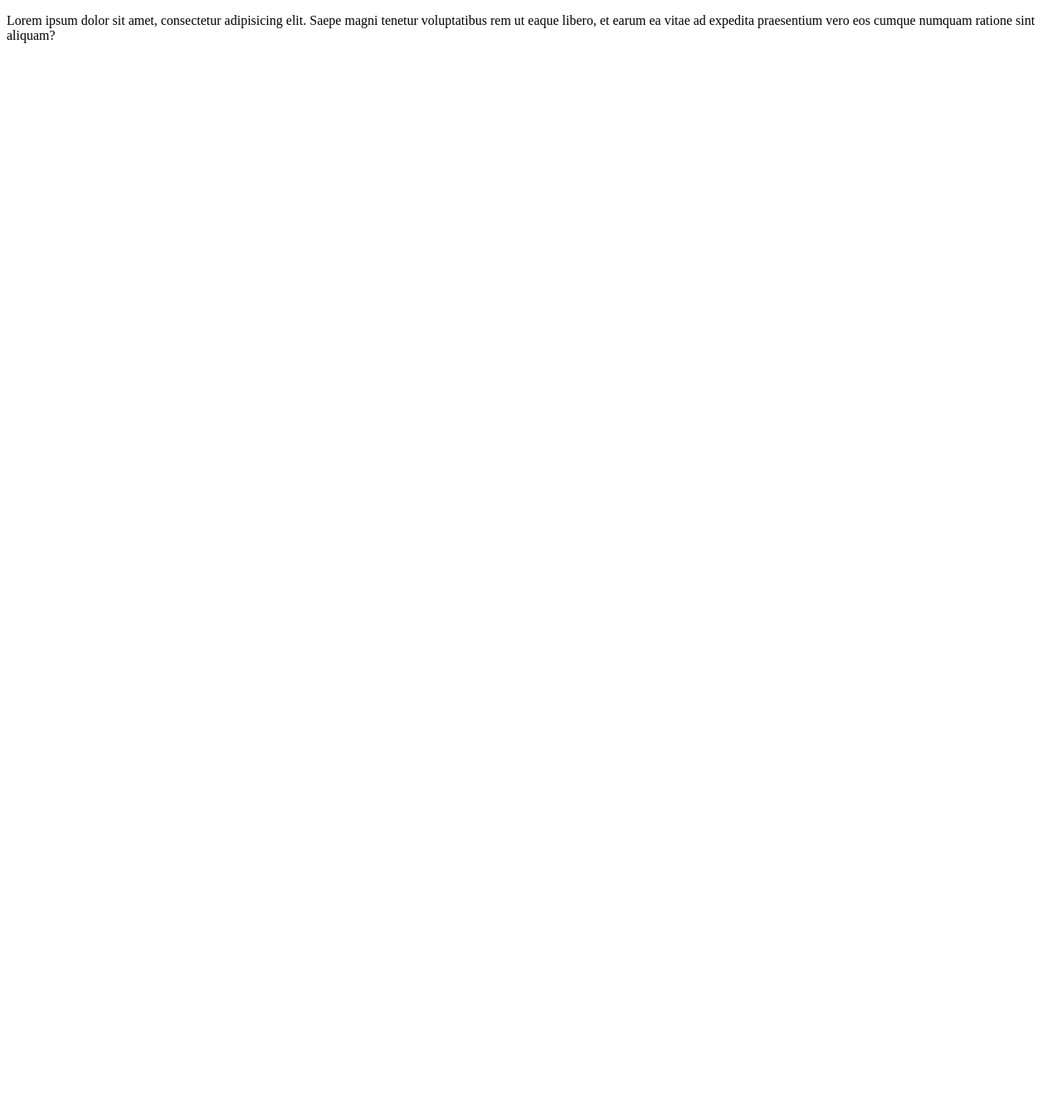
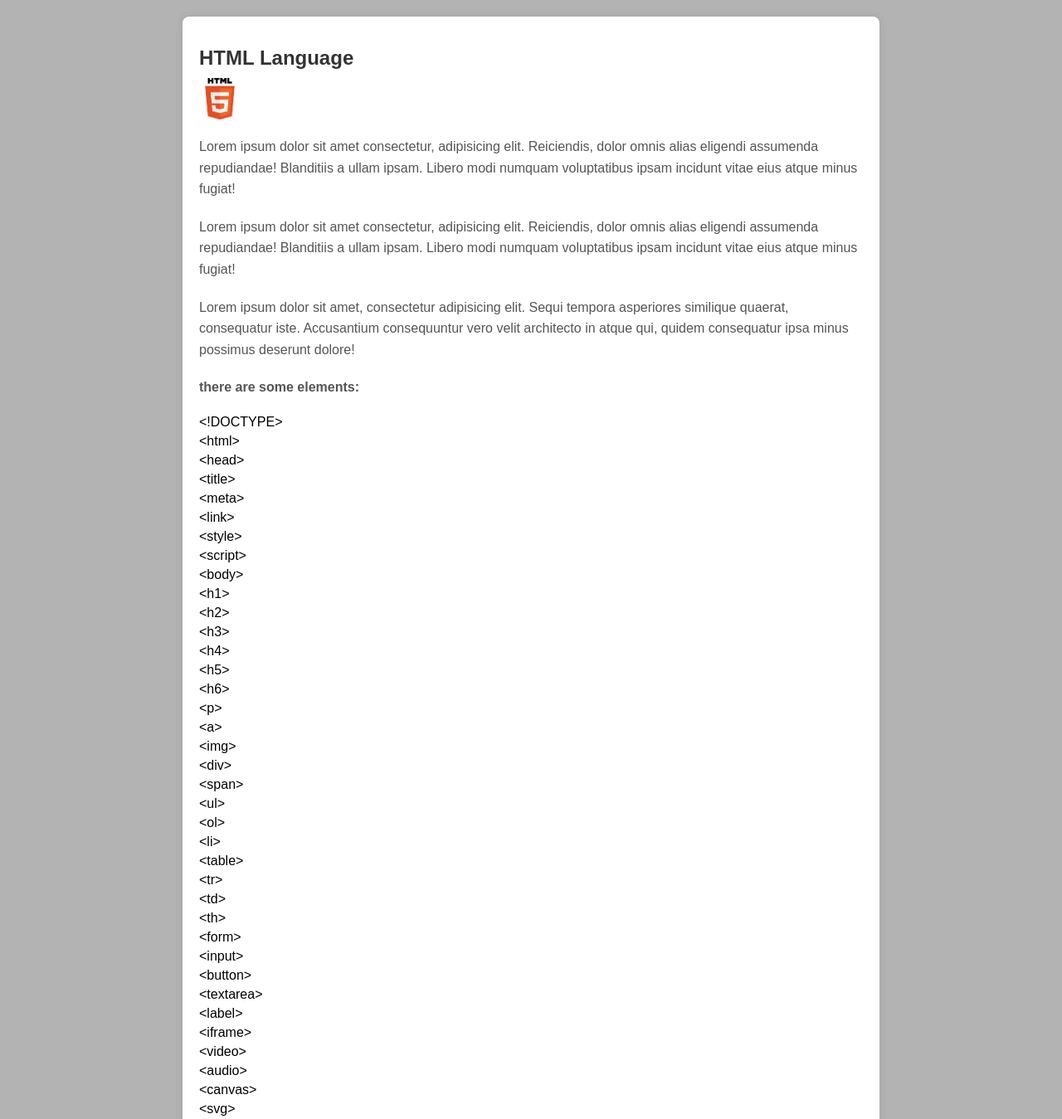
Before and after one commit to NeferUni/web2024, a plain HTML site: page index.html in a window 1280 px wide. Shown: the top 1349 px of the page at 83% size. Before the commit the page ends 800 px from the top, so only its background shows below. Drawn offline with Linux system fonts and the light colour scheme.

Commit message:
primera_pagina

```diff
--- a/css/style.css
+++ b/css/style.css
@@ -1,3 +1,60 @@
-p{
-    background-color: blueviolet;
+
+body {
+    font-family: Arial, sans-serif;
+    background-color: #b3b3b3;
+    margin: 0;
+    padding: 0;
 }
+
+
+.contenido {
+    max-width: 800px;
+    margin: 20px auto;
+    background-color: #fff;
+    padding: 20px;
+    border-radius: 8px;
+    box-shadow: 0 0 10px rgba(0, 0, 0, 0.1);
+}
+
+
+.title {
+    color: #333;
+    font-size: 24px;
+    margin-bottom: 10px;
+}
+
+
+.icon {
+    width: 50px;
+    height: auto;
+    margin-right: 10px;
+}
+
+
+.textos p {
+    color: #555;
+    line-height: 1.6;
+    margin-bottom: 20px;
+}
+
+
+.textos ul {
+    list-style-type: none;
+    padding: 0;
+}
+
+
+.textos ul li {
+    margin-bottom: 5px;
+}
+
+
+.textos a {
+    color: #007bff;
+    text-decoration: none;
+}
+
+
+.textos a:hover {
+    text-decoration: underline;
+}
--- a/index.html
+++ b/index.html
@@ -4,15 +4,87 @@
 <head>
     <meta charset="UTF-8">
     <meta name="viewport" content="width=device-width, initial-scale=1.0">
-    <link rel="css" href="css/style.css">
+    <link rel="stylesheet" href="css/style.css">
     <title>Document</title>
 </head>
 
 <body>
-    <p>
-        Lorem ipsum dolor sit amet, consectetur adipisicing elit. Saepe magni tenetur voluptatibus rem ut eaque libero,
-        et earum ea vitae ad expedita praesentium vero eos cumque numquam ratione sint aliquam?
-    </p>
+
+    <div class="contenido">
+        <h1 class="title">HTML Language</h1>
+        <img class="icon" src="img/html.png" alt="html">
+        <div class="contenedor">
+            <div class="textos">
+                <p>Lorem ipsum dolor sit amet consectetur, adipisicing elit. Reiciendis, dolor omnis alias eligendi
+                    assumenda
+                    repudiandae! Blanditiis a ullam ipsam. Libero modi numquam voluptatibus ipsam incidunt vitae eius
+                    atque
+                    minus
+                    fugiat!</p>
+            </div>
+            <div class="textos">
+                <p>Lorem ipsum dolor sit amet consectetur, adipisicing elit. Reiciendis, dolor omnis alias eligendi
+                    assumenda
+                    repudiandae! Blanditiis a ullam ipsam. Libero modi numquam voluptatibus ipsam incidunt vitae eius
+                    atque
+                    minus
+                    fugiat!</p>
+            </div>
+            <div class="textos">
+                <p>Lorem ipsum dolor sit amet, consectetur adipisicing elit. Sequi tempora asperiores similique quaerat,
+                    consequatur
+                    iste. Accusantium consequuntur vero velit architecto in atque qui, quidem consequatur ipsa minus
+                    possimus
+                    deserunt dolore!</p>
+            </div>
+
+            <div class="textos">
+                <p class="hola">
+                    <b>there are some elements:</b>
+                </p>
+                <ul>
+                    <li>&lt;!DOCTYPE&gt;</li>
+                    <li>&lt;html&gt;</li>
+                    <li>&lt;head&gt;</li>
+                    <li>&lt;title&gt;</li>
+                    <li>&lt;meta&gt;</li>
+                    <li>&lt;link&gt;</li>
+                    <li>&lt;style&gt;</li>
+                    <li>&lt;script&gt;</li>
+                    <li>&lt;body&gt;</li>
+                    <li>&lt;h1&gt;</li>
+                    <li>&lt;h2&gt;</li>
+                    <li>&lt;h3&gt;</li>
+                    <li>&lt;h4&gt;</li>
+                    <li>&lt;h5&gt;</li>
+                    <li>&lt;h6&gt;</li>
+                    <li>&lt;p&gt;</li>
+                    <li>&lt;a&gt;</li>
+                    <li>&lt;img&gt;</li>
+                    <li>&lt;div&gt;</li>
+                    <li>&lt;span&gt;</li>
+                    <li>&lt;ul&gt;</li>
+                    <li>&lt;ol&gt;</li>
+                    <li>&lt;li&gt;</li>
+                    <li>&lt;table&gt;</li>
+                    <li>&lt;tr&gt;</li>
+                    <li>&lt;td&gt;</li>
+                    <li>&lt;th&gt;</li>
+                    <li>&lt;form&gt;</li>
+                    <li>&lt;input&gt;</li>
+                    <li>&lt;button&gt;</li>
+                    <li>&lt;textarea&gt;</li>
+                    <li>&lt;label&gt;</li>
+                    <li>&lt;iframe&gt;</li>
+                    <li>&lt;video&gt;</li>
+                    <li>&lt;audio&gt;</li>
+                    <li>&lt;canvas&gt;</li>
+                    <li>&lt;svg&gt;</li>
+                </ul>
+            </div>
+        </div>
+
+    </div>
 </body>
 
 </html>
```
Also changed, not shown: img/html.png (added).
